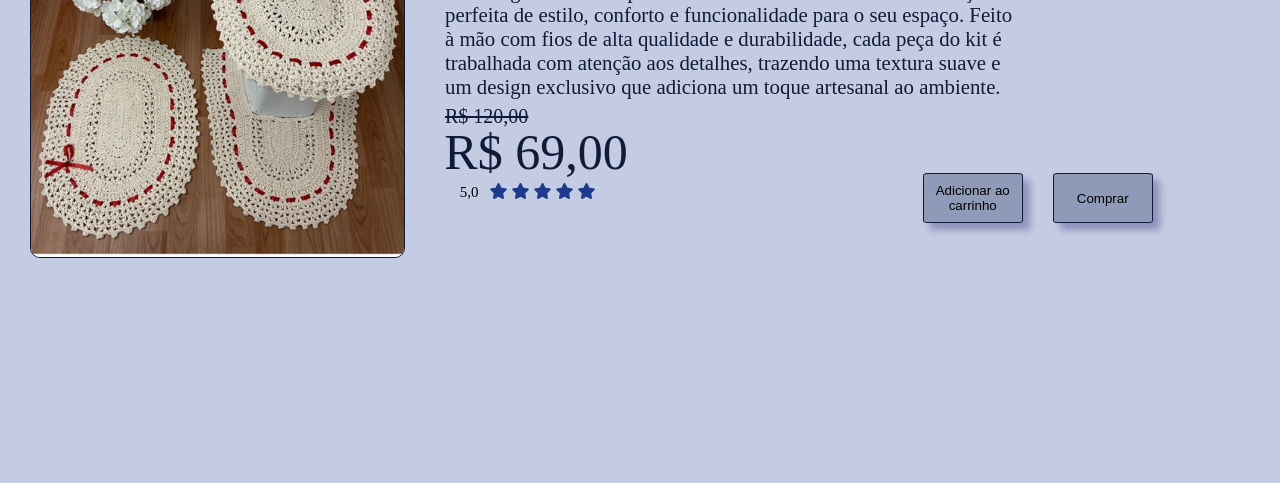
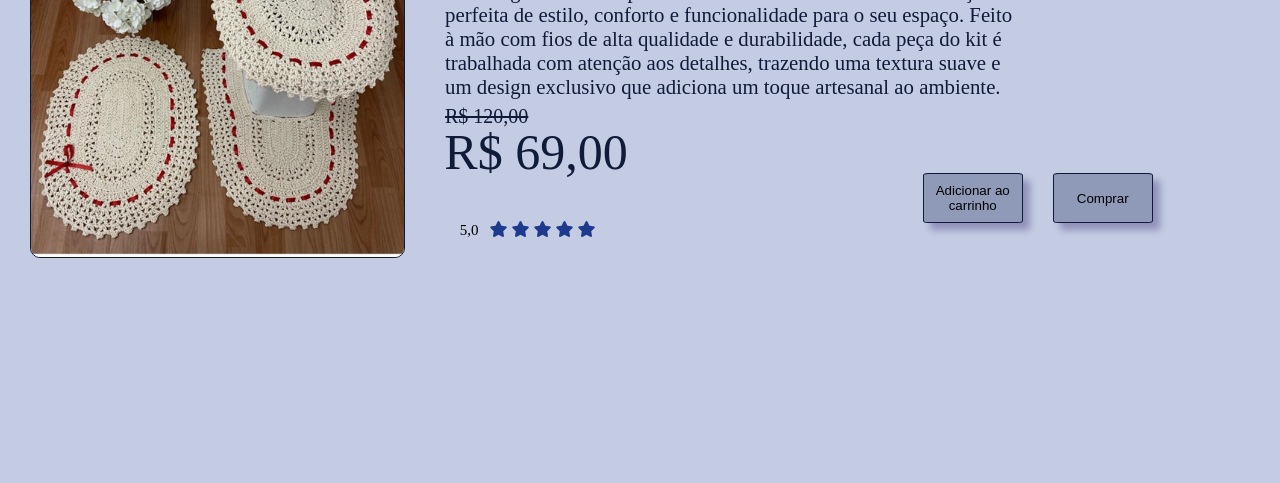
Before and after one commit to pedrohenriquedecarvalho/PROJETO-ARTESANATO-SENAI-, a plain HTML site: page kit.html in a window 1280 px wide. Shown: the part 317-800 px from the top of the page. Drawn offline with Linux system fonts and the light colour scheme.

Commit message:
ajustei layout

```diff
--- a/bolsa.css
+++ b/bolsa.css
@@ -264,7 +264,7 @@ button a {
 }
 
 .container {
-    margin-top: 370px;
+    margin-top: 395px;
     margin-left: -630px;
     margin-right: 10px;
     transform: translate(-50%, -50%);
--- a/grampo.css
+++ b/grampo.css
@@ -262,7 +262,7 @@ button a {
 }
 
 .container {
-    margin-top: 352px;
+    margin-top: 367px;
     margin-left: -635px;
     margin-right: 10px;
     transform: translate(-50%, -50%);
--- a/kit.css
+++ b/kit.css
@@ -301,7 +301,7 @@ button a {
 }
 
 .container {
-    margin-top: 365px;
+    margin-top: 390px;
     margin-left: -625px;
     margin-right: 10px;
     transform: translate(-50%, -50%);
--- a/tapete.css
+++ b/tapete.css
@@ -182,6 +182,7 @@ nav a {
     margin-left: 30px;
     height: 350px;
     margin-top: 40px;
+    width: 1200px;
 }
 
 .foto{
```
